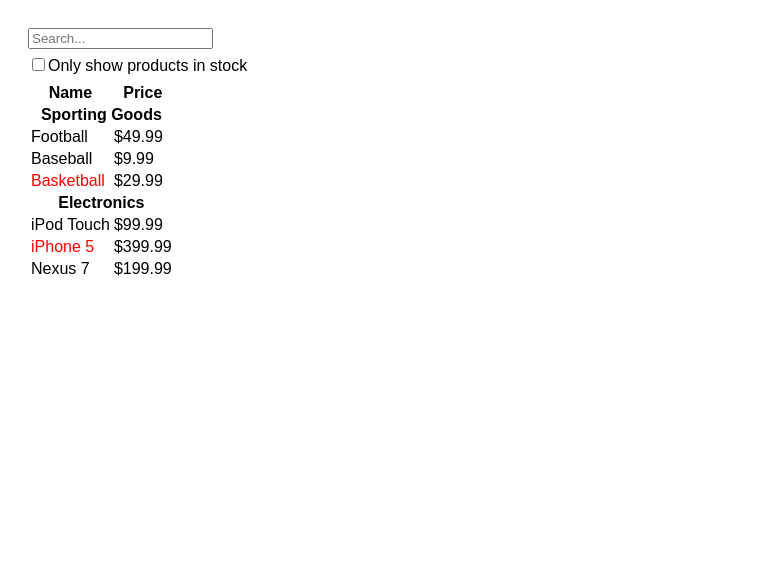
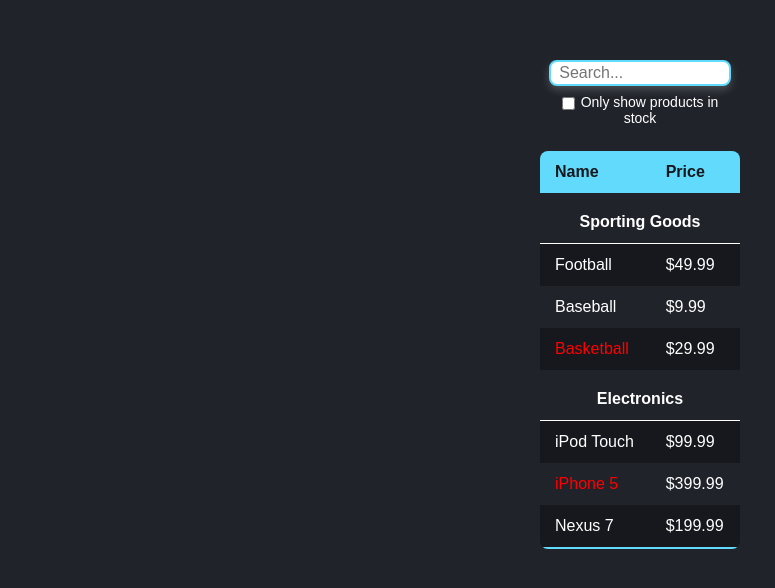
Before and after one commit to SeawardSalmon6/thinking-in-react, a React (Vite) app: page / in a window 1280 px wide. Shown: the top 588 px of the page, without its empty margins (0-775 px from the left). Built offline with nearby package versions, Linux system fonts and the light colour scheme.

Commit message:
style(App): styling app with a happy design

```diff
--- a/src/components/FilterableProductTable/index.jsx
+++ b/src/components/FilterableProductTable/index.jsx
@@ -2,6 +2,7 @@ import { useState } from "react";
 
 import SearchBar from "../SearchBar";
 import ProductTable from "../ProductTable";
+import classes from "./index.module.css";
 
 function FilterableProductTable(props) {
   const [filterText, setFilterText] = useState("");
@@ -16,7 +17,7 @@ function FilterableProductTable(props) {
   }
 
   return (
-    <div>
+    <div className={classes.FilteredTable__container}>
       <SearchBar
         updateFilterText={updateFilterTextHandler}
         updateInStockOnly={updateInStockOnlyHandler}
--- /dev/null
+++ b/src/components/FilterableProductTable/index.module.css
@@ -0,0 +1,12 @@
+.FilteredTable__container {
+  max-width: 600px;
+  width: max-content;
+  height: 100%;
+  margin: 0 auto;
+  display: flex;
+  align-items: center;
+  justify-content: flex-start;
+  flex-direction: column;
+  margin-top: 4rem;
+  overflow: hidden;
+}
--- a/src/components/ProductTable/index.jsx
+++ b/src/components/ProductTable/index.jsx
@@ -1,5 +1,6 @@
-import ProductCategoryRow from "../ProductCategoryRow";
-import ProductRow from "../ProductRow";
+import ProductCategoryRow from "./ProductCategoryRow";
+import ProductRow from "./ProductRow";
+import classes from "./index.module.css";
 
 function ProductTable(props) {
   const rows = [];
@@ -30,7 +31,7 @@ function ProductTable(props) {
   });
 
   return (
-    <table>
+    <table className={classes.Table__container}>
       <thead>
         <tr>
           <th>Name</th>
--- /dev/null
+++ b/src/components/ProductTable/index.module.css
@@ -0,0 +1,35 @@
+.Table__container {
+  border-collapse: collapse;
+  margin: 25px 0;
+  font-size: 1.6rem;
+  border-radius: 8px;
+  overflow: hidden;
+  min-width: 200px;
+}
+
+.Table__container thead tr {
+  background: var(--heading-color);
+  color: var(--bg-secondary-color);
+  text-align: left;
+  font-weight: bold;
+}
+
+.Table__container th,
+.Table__container td {
+  padding: 12px 15px;
+  text-align: left;
+}
+
+.Table__container tbody th {
+  padding-top: 20px;
+  text-align: center;
+  border-bottom: 1px solid var(--text-color);
+}
+
+.Table__container tbody tr:nth-of-type(even) :not(th) {
+  background-color: var(--bg-secondary-color);
+}
+
+.Table__container tbody tr:last-of-type {
+  border-bottom: 2px solid var(--heading-color);
+}
--- a/src/components/SearchBar/index.jsx
+++ b/src/components/SearchBar/index.jsx
@@ -2,8 +2,9 @@ import classes from "./index.module.css";
 
 function SearchBar(props) {
   return (
-    <form>
+    <form className={classes.SearchBar__container}>
       <input
+        className={classes.SearchBar__input}
         type="text"
         name="SearchBar"
         id="SearchBar"
--- a/src/components/SearchBar/index.module.css
+++ b/src/components/SearchBar/index.module.css
@@ -1,4 +1,28 @@
-.displayBlock {
-  display: block;
-  margin: 0.6rem 0;
+.SearchBar__container {
+  width: 80%;
+  margin: 0 auto;
+  display: flex;
+  align-items: center;
+  justify-content: center;
+  flex-direction: column;
+  gap: 8px;
+  text-align: center;
 }
+
+.SearchBar__container label {
+  font-size: 1.4rem;
+}
+
+.SearchBar__container label input {
+  margin-right: 6px;
+  vertical-align: middle;
+}
+
+.SearchBar__input {
+  width: 100%;
+  padding: 2px 8px;
+  font-size: 1.6rem;
+  border: 2px solid var(--heading-color);
+  border-radius: 8px;
+  box-shadow: 0 4px 8px rgba(255, 255, 255, 0.2);
+}
--- a/src/index.css
+++ b/src/index.css
@@ -1,3 +1,18 @@
+* {
+  padding: 0;
+  margin: 0;
+  border: 0;
+  box-sizing: border-box;
+  font-family: Arial, Helvetica, sans-serif;
+}
+
+:root {
+  --bg-primary-color: #20232a;
+  --bg-secondary-color: hsl(222, 14%, 10%);
+  --heading-color: #61dafb;
+  --text-color: #fff;
+}
+
 html,
 body {
   scroll-behavior: smooth;
@@ -13,7 +28,12 @@ html {
 
 body {
   font-size: 1.6rem;
-  background-color: white;
-  color: black;
+  background-color: var(--bg-primary-color);
+  color: var(--text-color);
+}
+
+#root {
+  width: 100%;
+  height: 100%;
   padding: 2rem;
 }
```
Also changed, not shown: src/components/ProductTable/ProductCategoryRow/index.jsx (renamed from src/components/ProductCategoryRow/index.jsx), src/components/ProductTable/ProductRow/index.jsx (renamed from src/components/ProductRow/index.jsx), src/components/ProductTable/ProductRow/index.module.css (renamed from src/components/ProductRow/index.module.css).
